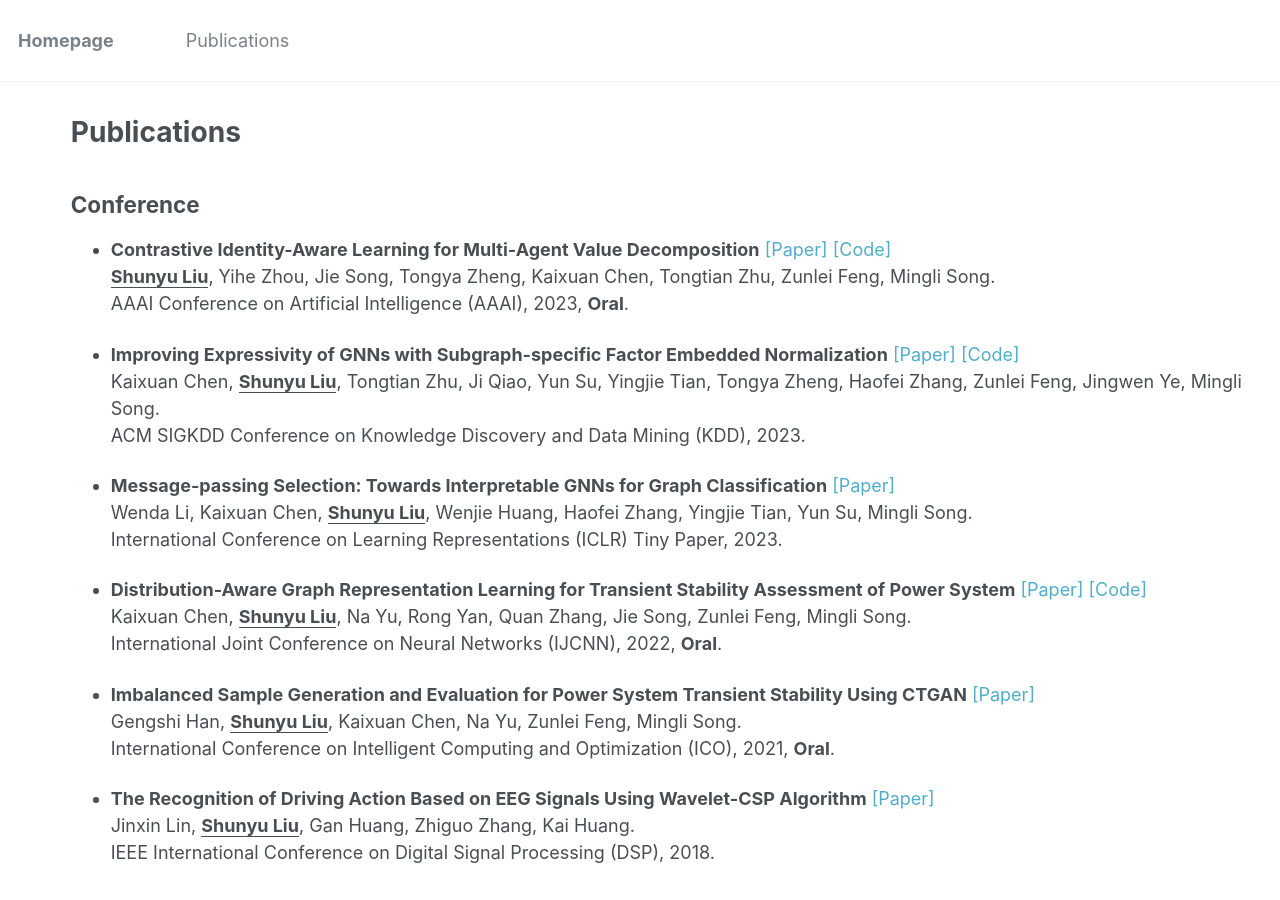
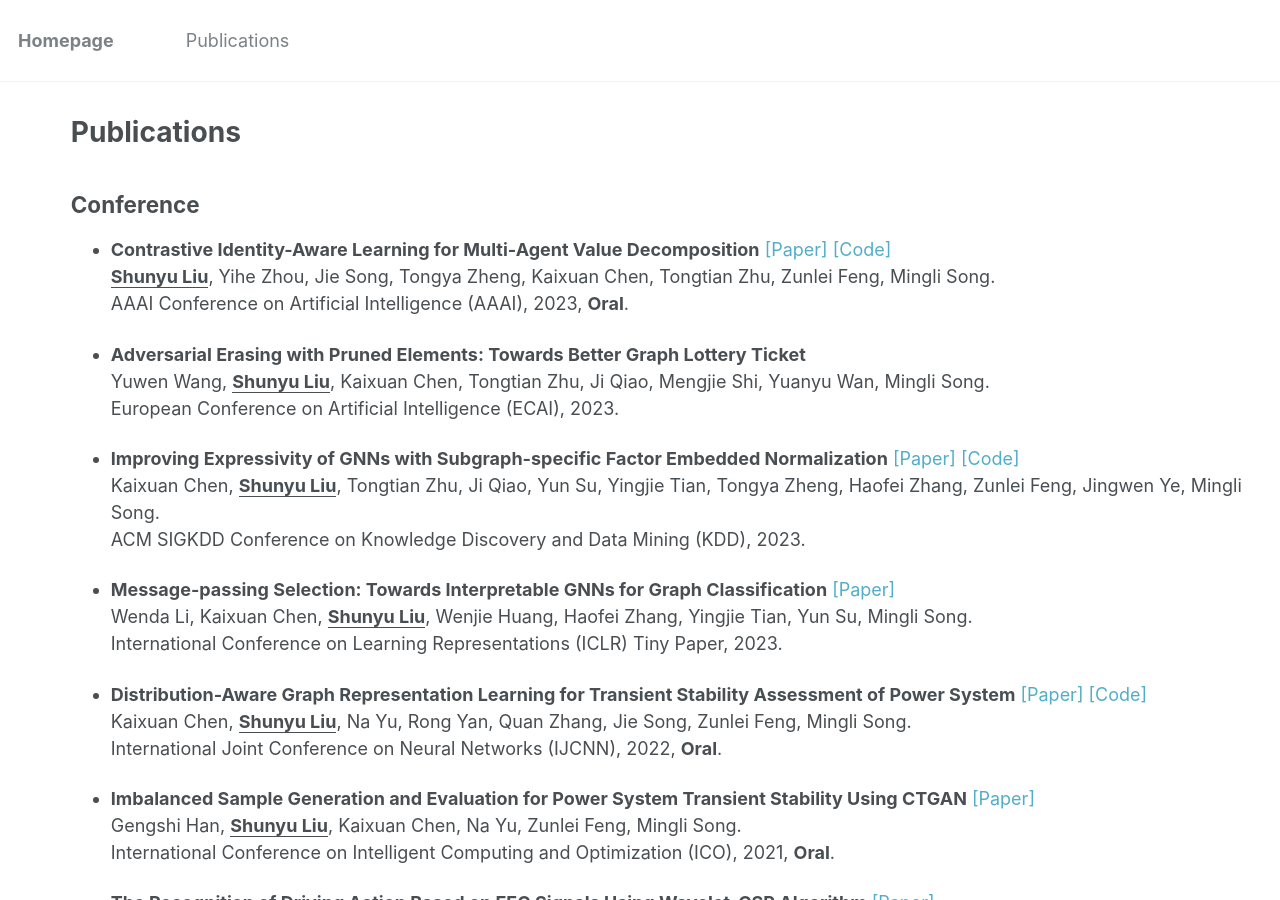
Before and after one commit to liushunyu/liushunyu.github.io, a Jekyll site: the page built from _pages/publications.md, in a window 1280 px wide and 900 px high. Built offline with Jekyll 4.4.1, drawn with Linux system fonts in a browser that asks for light colours; formulas are drawn with MathJax 3.

Commit message:
Update publications.md

```diff
--- a/_pages/publications.md
+++ b/_pages/publications.md
@@ -14,6 +14,11 @@ author_profile: false
 - **Contrastive Identity-Aware Learning for Multi-Agent Value Decomposition** <a href="https://arxiv.org/abs/2211.12712" target="_blank" style="text-decoration: none">\[Paper\]</a> <a href="https://github.com/liushunyu/CIA" target="_blank" style="text-decoration: none">\[Code\]</a> \\
   **<u>Shunyu Liu</u>**, Yihe Zhou, Jie Song, Tongya Zheng, Kaixuan Chen, Tongtian Zhu, Zunlei Feng, Mingli Song.\\
   AAAI Conference on Artificial Intelligence (AAAI), 2023, **Oral**.
+
+
+- **Adversarial Erasing with Pruned Elements: Towards Better Graph Lottery Ticket** \\
+  Yuwen Wang, **<u>Shunyu Liu</u>**, Kaixuan Chen, Tongtian Zhu, Ji Qiao, Mengjie Shi, Yuanyu Wan, Mingli Song.\\
+  European Conference on Artificial Intelligence (ECAI), 2023.
 
 
 - **Improving Expressivity of GNNs with Subgraph-specific Factor Embedded Normalization** <a href="https://arxiv.org/abs/2305.19903" target="_blank" style="text-decoration: none">\[Paper\]</a> <a href="https://github.com/chenchkx/SuperNorm" target="_blank" style="text-decoration: none">\[Code\]</a> \\
```
